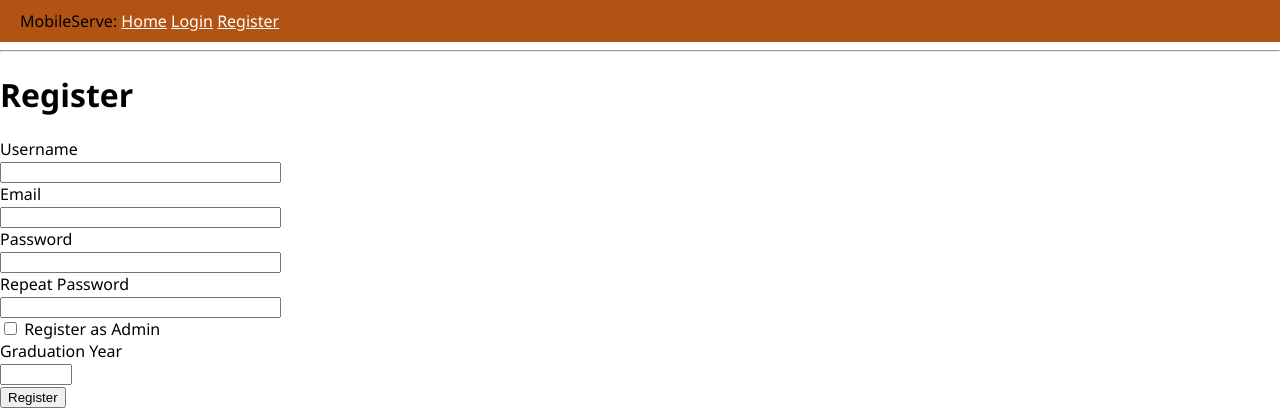
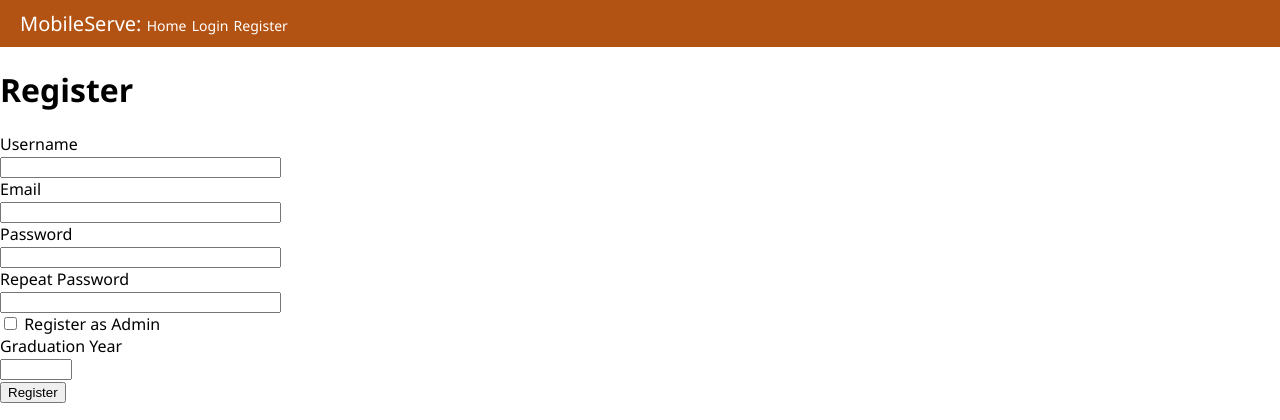
Before and after one commit to benjaminwastakenwastaken/MobileServe-Alternative, a Flask app: page /register in a window 1280 px wide. Shown: the top 420 px of the page. Run offline with Flask 3, Linux system fonts and the light colour scheme.

Commit message:
tiny css changes

```diff
--- a/app/Templates/Base.html
+++ b/app/Templates/Base.html
@@ -4,9 +4,9 @@
     <head>
         <link rel="stylesheet" href="{{ url_for('static', filename='style.css') }}">
         {% if title %}
-        <title>{{ title }} - MobileServe</title>
+        <title>{{ title }} - McDonoghServe</title>
         {% else %}
-        <title>MobileServe</title>
+        <title>McDonoghServe</title>
         {% endif %}
     </head>
     <body>
--- a/app/static/style.css
+++ b/app/static/style.css
@@ -12,8 +12,21 @@ body > div:first-child{
     width: 100%;
     padding: 10px 20px;
     box-sizing: border-box;
+    color:white;
+    font-size: 20px;
 }
 
 body > div:first-child a{
     color: white;
+    font-size: 14px;
+    text-decoration: none;
+    display: inline-block;
 }
+
+body > div:first-child a:hover{
+    background-color: rgb(40,43,45);
+}
+
+hr {
+    display: none;
+}
```
